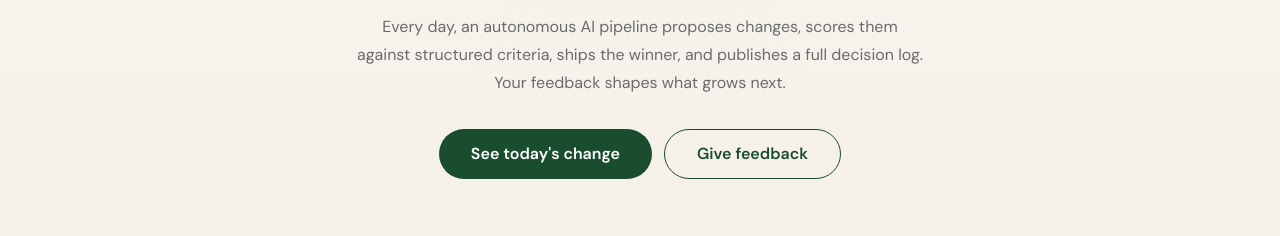
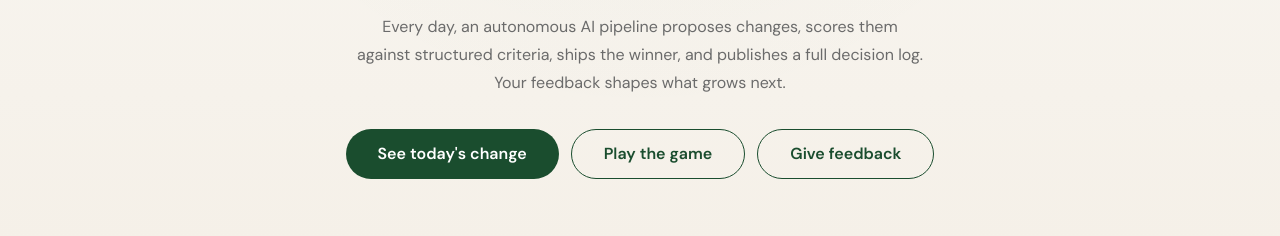
Before and after one commit to Commands-com/garden, a website: page site/index.html in a window 1280 px wide. Shown: the part 564-800 px from the top of the page. Drawn offline with Linux system fonts and the light colour scheme; no server answers.

Commit message:
Add Play the game button to homepage hero
Co-Authored-By: Claude Opus 4.6 (1M context) <noreply@anthropic.com>

```diff
--- a/site/index.html
+++ b/site/index.html
@@ -54,6 +54,7 @@
       </p>
       <div class="hero__actions">
         <a href="#todays-change" class="btn btn--primary btn--lg">See today's change</a>
+        <a href="/game/" class="btn btn--secondary btn--lg">Play the game</a>
         <a href="/feedback/" class="btn btn--secondary btn--lg">Give feedback</a>
       </div>
     </div>
```
